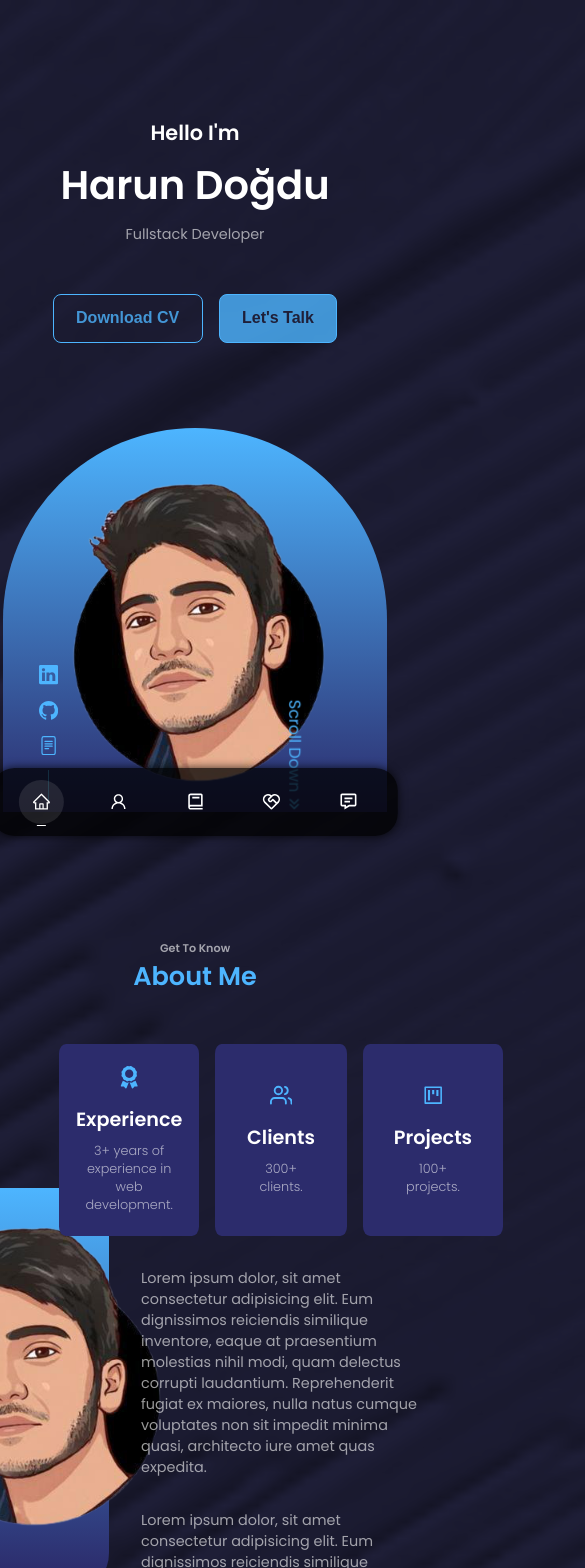
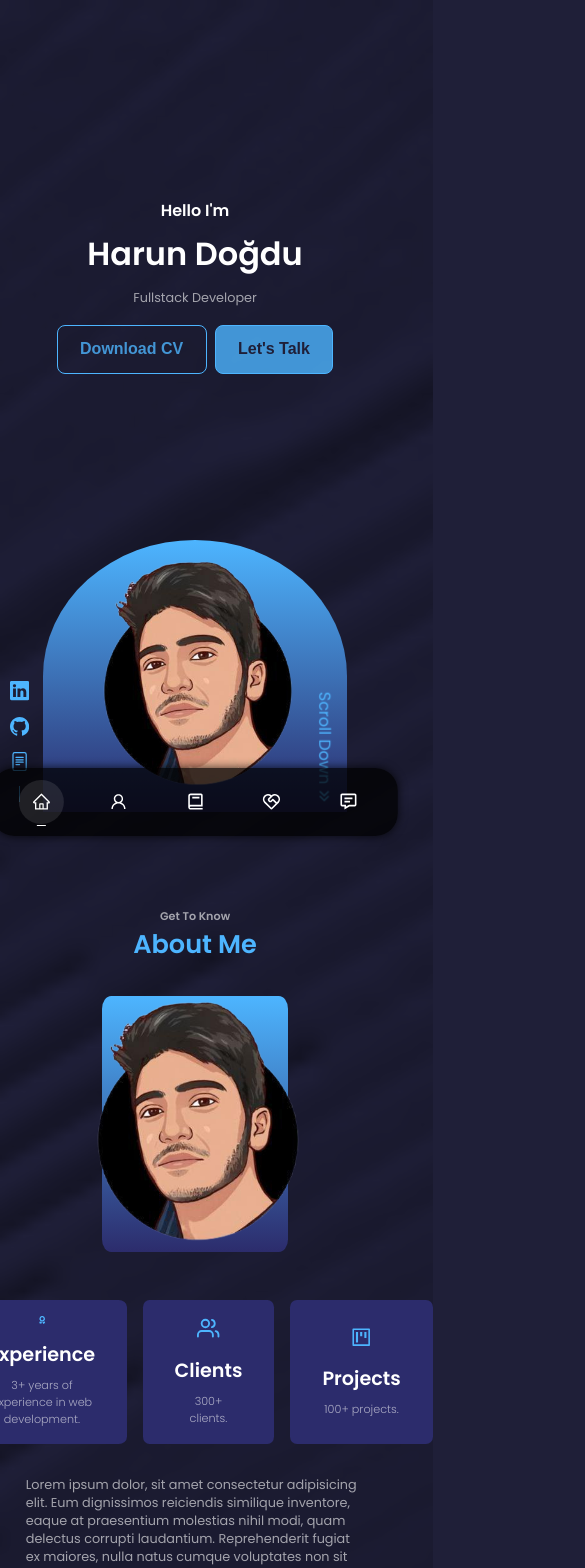
Before and after one commit to harundogdu/react-portfolio, a React (Create React App) app: page / in a window 390 px wide. Shown: the top 1568 px of the page, 585 px wide, since content can reach past the window. Built offline with nearby package versions, Linux system fonts and the light colour scheme.

Commit message:
made responsive.

```diff
--- a/src/components/about/about.css
+++ b/src/components/about/about.css
@@ -87,3 +87,42 @@
     color: var(--color-light);
     margin: 2rem 0;
 }
+
+/* ================== MEDIA QUERY =================== */
+
+@media screen and (max-width: 992px) {
+    #about {
+        padding: 2rem 0;
+    }
+    .about-content {
+        flex-direction: column;
+    }
+
+    .about-image {
+        height: auto;
+    }
+
+    .about-image img {
+        height: 16rem;
+    }
+
+    .content-container {
+        margin: 2rem 0;
+    }
+
+    .content-box{
+        height: 9rem;
+    }
+
+    .content-box p {
+        font-size: 0.7rem;
+    }
+
+    .about-content .text {
+        font-size: 0.8rem;
+    }
+}
+
+@media screen and (max-width: 768px) {
+
+}
--- a/src/components/contact/contact.css
+++ b/src/components/contact/contact.css
@@ -71,3 +71,36 @@
 .contact-form .form-group textarea {
     height: 18rem;
 }
+
+/* ================== MEDIA QUERY =================== */
+
+@media screen and (max-width: 992px) {
+    .contact-container {
+        column-gap: 3rem;
+    }
+
+    .contact-box-container {
+        width: 50%;
+    }
+
+    .contact-form {
+        width: 100%;
+    }
+
+}
+
+@media screen and (max-width: 768px) {
+    .contact-container {
+        column-gap: 2rem;
+        flex-direction: column;
+    }
+
+    .contact-box-container {
+        width: 100%;
+
+    }
+
+    .contact-form {
+        width: 100%;
+    }
+}
--- a/src/components/experience/experience.css
+++ b/src/components/experience/experience.css
@@ -2,14 +2,15 @@
     padding: 4rem 0;
 }
 
-.experience-container{
+.experience-container {
     display: flex;
     align-items: center;
     justify-content: space-around;
     padding: 2rem 0;
     column-gap: 1rem;
 }
-.experience-item{
+
+.experience-item {
     width: 50%;
     display: flex;
     flex-direction: column;
@@ -24,19 +25,45 @@
     cursor: pointer;
 }
 
-.experience-item:hover{
+.experience-item:hover {
     background-color: var(--color-bg);
 }
 
-.experience-title{
+.experience-title {
     font-size: 1.4rem;
     font-weight: bold;
     color: var(--color-primary);
 }
 
-.experience-item-container{
-    display:grid;
+.experience-item-container {
+    display: grid;
     grid-template-columns: repeat(2, minmax(250px, 1fr));
-    padding: 1rem 0 ;
+    padding: 1rem 0;
     row-gap: 3rem;
 }
+
+/* ================== MEDIA QUERY =================== */
+
+@media screen and (max-width: 992px) {
+    .experience-container {
+        flex-direction: column;
+        row-gap: 1rem;
+    }
+
+    .experience-item-container {
+        grid-template-columns: repeat(3, minmax(200px, 1fr));
+        row-gap: .9rem;
+    }
+
+    .experience-item {
+        width: 100%;
+        padding: 1rem 0;
+    }
+}
+
+@media screen and (max-width: 768px) {
+    .experience-item-container {
+        grid-template-columns: repeat(2, minmax(200px, 1fr));
+        row-gap: .9rem;
+    }
+}
--- a/src/components/footer/footer.css
+++ b/src/components/footer/footer.css
@@ -20,6 +20,11 @@
     color: var(--color-dark);
     text-decoration: none;
     font-size: 1rem;
+    transition: 0.4s all ease;
+}
+
+.menu a:hover {
+    color: var(--color-bg);
 }
 
 #footer .description {
@@ -51,3 +56,18 @@
 #footer .social-media a:hover {
     background-color: var(--color-bg-variant);
 }
+
+/* ================== MEDIA QUERY =================== */
+
+@media screen and (max-width: 992px) {
+    .menu ul {
+        column-gap: 2rem;
+    }
+}
+
+@media screen and (max-width: 768px) {
+    .menu ul {
+        flex-wrap: wrap;
+        row-gap: 1rem;
+    }
+}
--- a/src/components/header/header.css
+++ b/src/components/header/header.css
@@ -81,7 +81,7 @@
 
 .image-area {
     background-image: linear-gradient(to bottom, var(--color-primary), var(--color-bg-variant));
-    padding: 3rem 2rem 1rem 2rem;
+    padding: 1rem;
     border-radius: 100% 100% 0px 0px;
     width: 100%;
     height: 100%;
@@ -97,6 +97,8 @@
     object-fit: cover;
 }
 
+/* ================== KEYFRAMES =================== */
+
 @keyframes scroll-down {
     0% {
         transform: translateY(0) rotate(90deg);
@@ -110,3 +112,105 @@
         transform: translateY(0) rotate(90deg);
     }
 }
+
+/* ================== MEDIA QUERY =================== */
+
+@media screen and (max-width: 992px) {
+    .header {
+        padding: 2rem 0;
+    }
+
+    .header-header {
+        gap: 1rem;
+    }
+
+    .header-title h1 {
+        font-size: 2rem;
+    }
+
+    .header-title h5 {
+        font-size: 1rem;
+    }
+
+    .header-title small {
+        font-size: 0.8rem;
+    }
+
+    .header-buttons {
+        column-gap: 0.5rem;
+    }
+
+    .header-socials {
+        bottom: 5%;
+        left: 0%;
+    }
+
+    .header-socials::after {
+        height: 1rem;
+    }
+
+    .scroll-down {
+        bottom: 5%;
+        right: 0%;
+    }
+
+    .image-area {
+        padding: 1rem 2rem 1rem 2rem;
+    }
+
+    .image-area img {
+        width: 15rem;
+        height: 15rem;
+    }
+
+}
+
+@media screen and (max-width: 768px) {
+    .header {
+        padding: 2rem 0;
+    }
+
+    .header-header {
+        gap: 1rem;
+    }
+
+    .header-title h1 {
+        font-size: 2rem;
+    }
+
+    .header-title h5 {
+        font-size: 1rem;
+    }
+
+    .header-title small {
+        font-size: 0.8rem;
+    }
+
+    .header-buttons {
+        column-gap: 0.5rem;
+    }
+
+    .header-socials {
+        bottom: 5%;
+        left: 0%;
+    }
+
+    .header-socials::after {
+        height: 1rem;
+    }
+
+    .scroll-down {
+        bottom: 10%;
+        right: 0%;
+    }
+
+    .image-area {
+        padding: 1rem 2rem 1rem 2rem;
+    }
+
+    .image-area img {
+        width: 15rem;
+        height: 15rem;
+    }
+
+}
--- a/src/components/services/Services.jsx
+++ b/src/components/services/Services.jsx
@@ -29,18 +29,6 @@ const Services = () => {
                     id: 5,
                     title: "User Research",
                 },
-                {
-                    id: 6,
-                    title: "User Experience Design",
-                },
-                {
-                    id: 7,
-                    title: "User Interface Design",
-                },
-                {
-                    id: 8,
-                    title: "Admin Panel Interface Design",
-                }
             ]
         },
         {
--- a/src/components/services/services.css
+++ b/src/components/services/services.css
@@ -55,3 +55,23 @@
     height: .8rem;
     margin-right: .8rem;
 }
+
+/* ================== MEDIA QUERY =================== */
+
+@media screen and (max-width: 992px) {
+    #services {
+        padding: 1rem 0;
+        margin-top: 5rem;
+    }
+    .container {
+        flex-wrap: wrap;
+        row-gap: 1rem;
+    }
+
+    .service-item {
+        width: 48%;
+        min-height: 23rem;
+    }
+}
+
+@media screen and (max-width: 768px) {}
--- a/src/components/testimonials/Testimonials.jsx
+++ b/src/components/testimonials/Testimonials.jsx
@@ -59,11 +59,33 @@ const Testimonials = () => {
                     loop
                     autoplay={{ delay: 1000 }}
                     fadeEffect={{ crossFade: true }}
+                    breakpoints={{
+                        320: {
+                            slidesPerView: 1,
+                            spaceBetween: 10
+                        },
+                        480: {
+                            slidesPerView: 1,
+                            spaceBetween: 10
+                        },
+                        640: {
+                            slidesPerView: 2,
+                            spaceBetween: 20
+                        },
+                        768: {
+                            slidesPerView: 2,
+                            spaceBetween: 20
+                        },
+                        1024: {
+                            slidesPerView: 3,
+                            spaceBetween: 30
+                        }
+                    }}
                 >
                     {
-                        testimonials.map(testimonial => {
+                        testimonials.map((testimonial, index) => {
                             return (
-                                <SwiperSlide key={testimonial.name}>
+                                <SwiperSlide key={index}>
                                     <div className='testimonial-item'>
                                         <div className='testimonial-img'>
                                             <img src={testimonial.img} alt={testimonial.name} />
@@ -79,7 +101,7 @@ const Testimonials = () => {
                     }
                 </Swiper>
             </div>
-        </section>
+        </section >
     )
 }
 
--- a/src/components/testimonials/testimonials.css
+++ b/src/components/testimonials/testimonials.css
@@ -47,3 +47,17 @@
     height: .7rem;
     margin: 0 .4rem;
 }
+
+/* ================== MEDIA QUERY =================== */
+
+@media screen and (max-width: 992px) {
+    #testimonials {
+        padding: 2rem 0;
+    }
+
+    .testimonial-item {
+        margin-bottom: 3rem;
+    }
+}
+
+@media screen and (max-width: 768px) {}
--- a/src/components/works/Works.jsx
+++ b/src/components/works/Works.jsx
@@ -42,7 +42,7 @@ const Works = () => {
 
     ]
     return (
-        <section id='works'>
+        <section id='portfolio'>
             <Title title='Portfolio' text="My Recent Work" />
             <div className='works-container'>
                 {
--- a/src/components/works/works.css
+++ b/src/components/works/works.css
@@ -1,4 +1,4 @@
-#works {
+#portfolio {
     padding: 4rem 0;
 }
 
@@ -64,3 +64,23 @@
     font-size: 1rem;
     margin: 0 0.4rem;
 }
+
+/* ================== MEDIA QUERY =================== */
+
+@media screen and (max-width: 992px) {
+    #portfolio {
+        padding: 2rem 0;
+    }
+    .work-item {
+        width: calc(50% - 1rem);
+    }
+}
+
+@media screen and (max-width: 768px) {
+    #portfolio {
+        padding: 2rem 0;
+    }
+    .work-item {
+        width: calc(100% - 1rem);
+    }
+}
--- a/src/index.css
+++ b/src/index.css
@@ -19,9 +19,9 @@
     --color-dark: rgba(0, 0, 0, .6);
     --color-dark-variant: rgba(0, 0, 0, .3);
 
-    --container-lg-width: 80%;
-    --container-md-width: 90%;
-    --container-sm-width: 100%;
+    --container-lg-width: 75%;
+    --container-md-width: 85%;
+    --container-sm-width: 95%;
 }
 
 html {
@@ -64,7 +64,7 @@ a:hover {
     margin: 0 auto;
 }
 
-::-webkit-scrollbar{
+::-webkit-scrollbar {
     display: none;
 }
 
@@ -142,3 +142,27 @@ a:hover {
     font-size: 0.6rem;
     color: var(--color-light);
 }
+
+/* ================== MEDIA QUERY =================== */
+
+@media screen and (max-width: 992px) {
+    .app {
+        width: var(--container-md-width);
+    }
+}
+
+@media screen and (max-width: 768px) {
+    .app {
+        width: var(--container-sm-width);
+    }
+}
+
+/* ================== MEDIA QUERY =================== */
+
+@media screen and (max-width: 992px) {
+
+}
+
+@media screen and (max-width: 768px) {
+
+}
```
